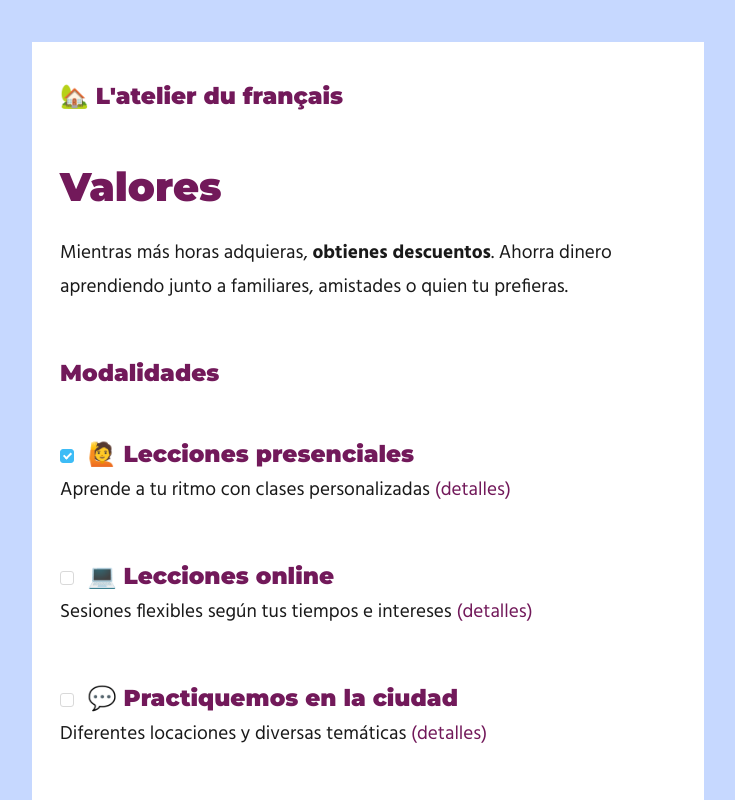
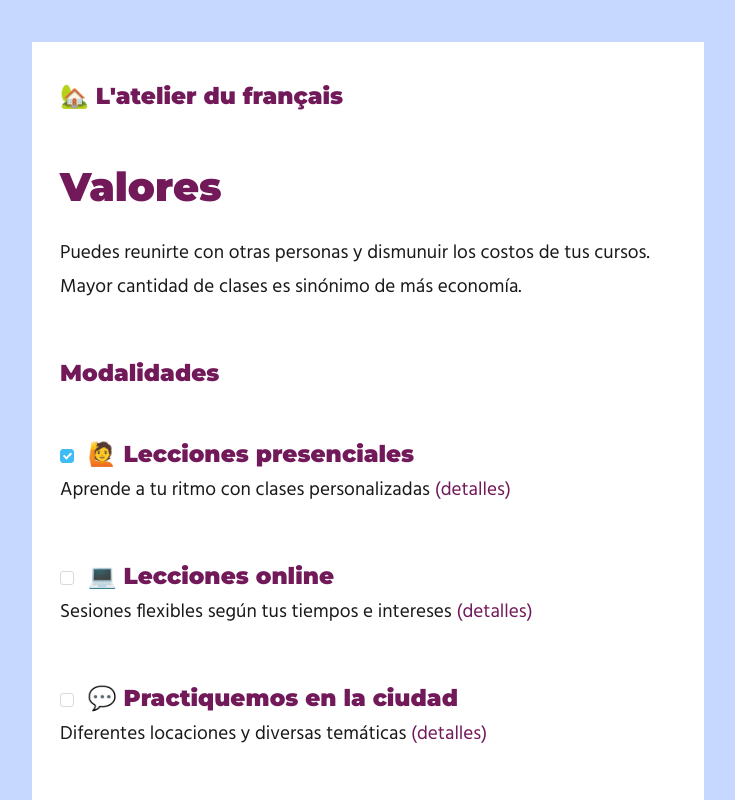
Before and after one commit to marcelavaldes/latelierdufrancais, a Gatsby site: page /valores in a window 1280 px wide. Shown: the top 800 px of the page, without its empty margins (272-1007 px from the left). Built offline with nearby package versions, Linux system fonts and the light colour scheme; Gatsby itself is replaced by a stand-in of ours; some packages are replaced by stand-ins of ours.

Commit message:
texto pagina valores

```diff
--- a/src/pages/valores.js
+++ b/src/pages/valores.js
@@ -12,8 +12,8 @@ const PricingPage = ({ data, location }) => {
       <SEO title="Valores y medios de pago" />
       <h1>Valores</h1>
       <p>
-        Mientras más horas adquieras, <b>obtienes descuentos</b>. Ahorra dinero
-        aprendiendo junto a familiares, amistades o quien tu prefieras.
+        Puedes reunirte con otras personas y dismunuir los costos de tus cursos. Mayor cantidad de clases es sinónimo de más economía.
+
       </p>
       <Pricing />
     </Layout>
```
